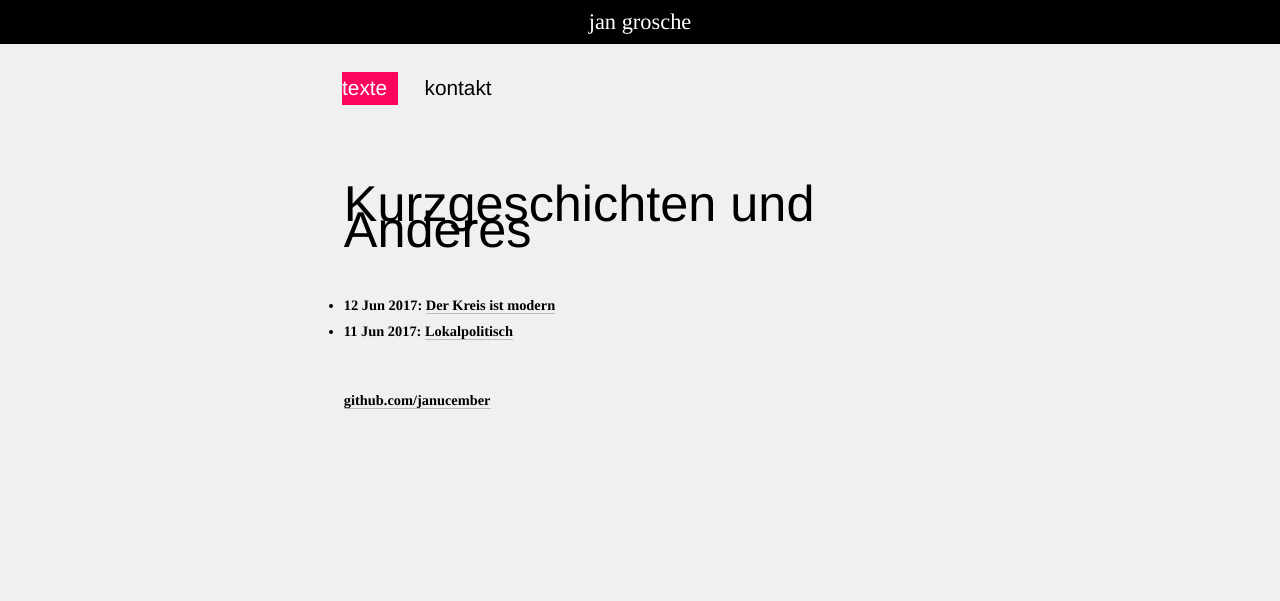
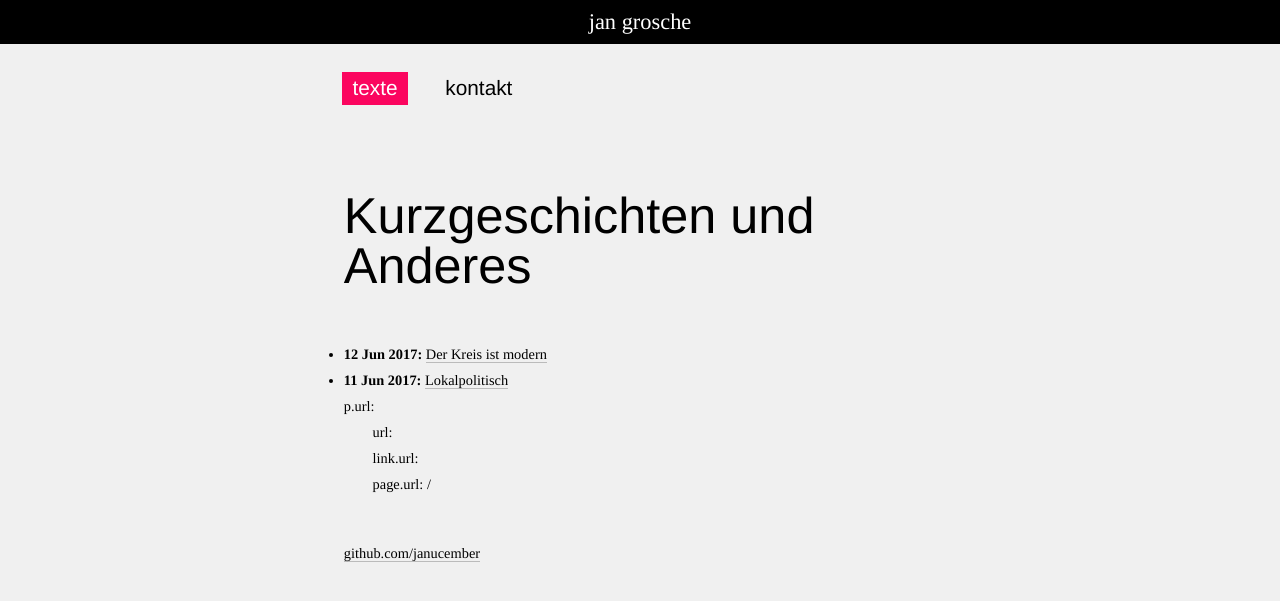
Before and after one commit to janucember/creative-writing-german, a Jekyll site: the page built from index.html, in a window 1280 px wide. Shown: the top 601 px of the page. Built offline with Jekyll 4.4.1, drawn with Linux system fonts in a browser that asks for light colours.

Commit message:
fix layout issues

```diff
--- a/_layouts/default.html
+++ b/_layouts/default.html
@@ -18,6 +18,13 @@
 
           {{ content }}
 
+          <p>p.url: {{ p.url }}</p>
+          <p>url: {{ url }}</p>
+          <p>link.url: {{ link.url }}</p>
+          <p>page.url: {{ page.url }}</p>
+
+
+
           </div><!-- /.container -->
           <footer>
               <ul>
--- a/css/main.css
+++ b/css/main.css
@@ -111,7 +111,7 @@ nav a {
 	    padding-top: .2em;
     	padding-bottom: .2em;
 	    padding-right: .5em;
-    	padding-left: 0em;
+    	padding-left: .5em;
 
         margin-top: .5em;
         margin-left: 0;
@@ -149,6 +149,8 @@ nav a.active {
     font-family: SourceSansPro, "Helvetica Neue", sans-serif;
     font-weight: 200;
 
+    line-height: 1em;
+
     padding-bottom: 1em;
 }
 
--- a/index.html
+++ b/index.html
@@ -6,6 +6,6 @@ title: Kurzgeschichten und Anderes
 <ul class="posts">
 
   {% for post in site.posts %}
-    <li><strong><span>{{ post.date | date_to_string }}</span>:<strong> <a href="/creative-writing-german{{ post.url }}" title="{{ post.title }}">{{ post.title }}</a></li>
+    <li><strong><span>{{ post.date | date_to_string }}</span>:</strong> <a href="/creative-writing-german{{ post.url }}" title="{{ post.title }}">{{ post.title }}</a></li>
   {% endfor %}
 </ul>
--- a/kontakt.html
+++ b/kontakt.html
@@ -3,5 +3,9 @@ layout: default
 title: Kontakt
 ---
 <h1>{{ page.title }}</h1>
+<<<<<<< HEAD
 
 <img src="https://www.jan.ink/kontakt/kontakt.svg" alt="Kontaktinformationsn">
+=======
+Kontakt
+>>>>>>> parent of 8e1ceee... improve further
```
